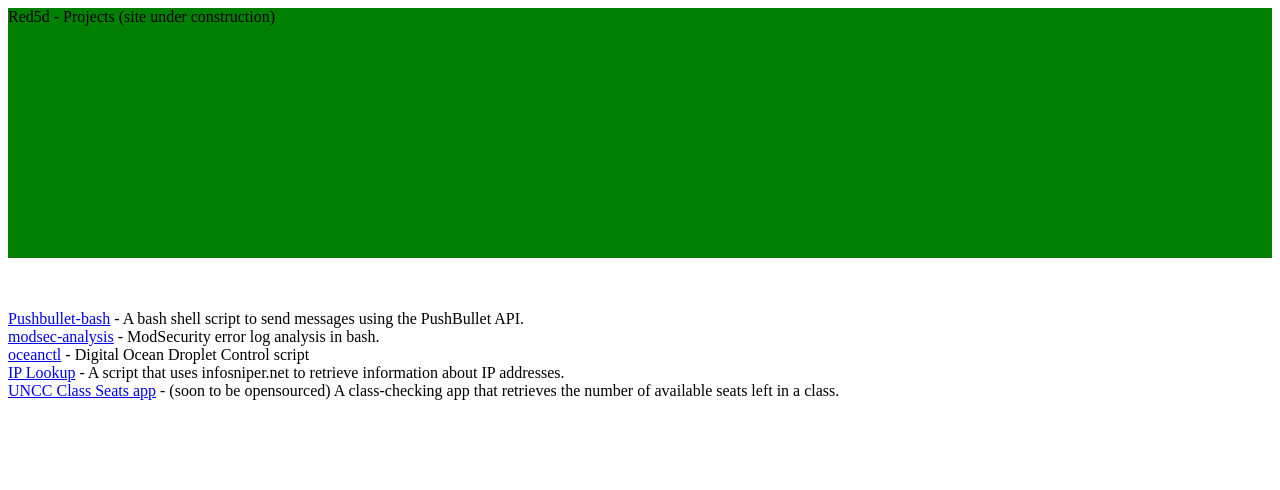
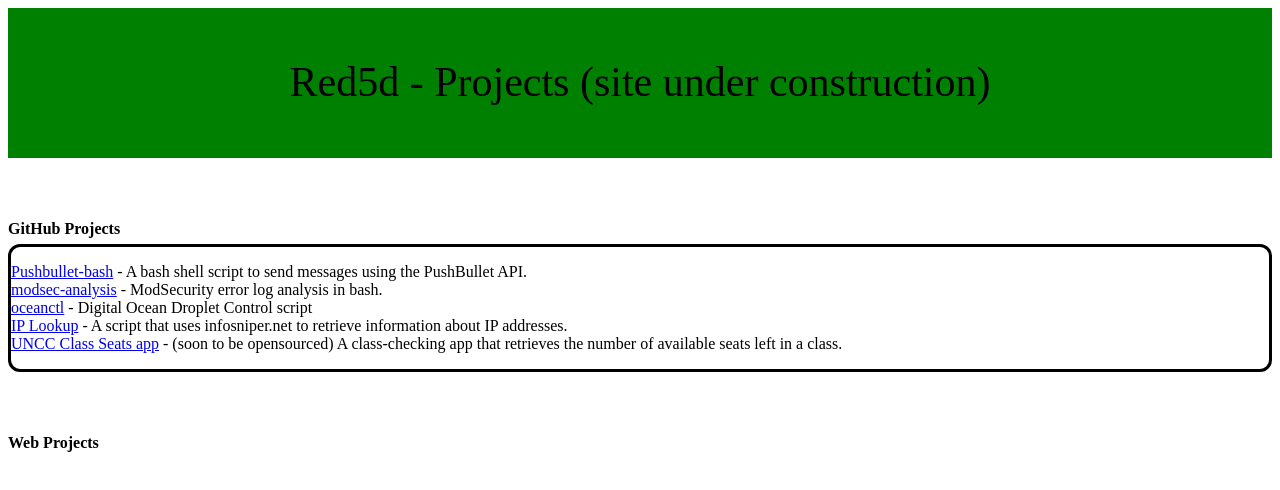
Before and after one commit to Red5d/Red5d.github.io, a plain HTML site: page index.html in a window 1280 px wide. Drawn offline with Linux system fonts and the light colour scheme.

Commit message:
Prettified and started some basic structure

```diff
--- a/index.html
+++ b/index.html
@@ -5,13 +5,14 @@
 
 <body>
 
-<div style="width:100%; height:250px; background-color:green">
-Red5d - Projects (site under construction)
+<div style="width:100%; height:150px; background-color:green; text-align:center; font-size:42">
+<span style="position:relative;top:50">Red5d - Projects (site under construction)</span>
 </div>
 
 <br><br>
 
-<div style="width:80%">
+<p style="position:relative; top:10px"><b>GitHub Projects</b></p>
+<div style="border:3px solid black; border-radius:12px">
 <p>
 <a href="https://github.com/Red5d/pushbullet-bash">Pushbullet-bash</a> - A bash shell script to send messages using the PushBullet API.
 <br>
@@ -24,6 +25,13 @@ Red5d - Projects (site under construction)
 <a href="#">UNCC Class Seats app</a> - (soon to be opensourced) A class-checking app that retrieves the number of available seats left in a class.
 </div>
 
+<br><br>
+
+<p style="position:relative; top:10px"><b>Web Projects</b></p>
+<div>
+
+</div>
+
 </body>
 
 </html>
```
